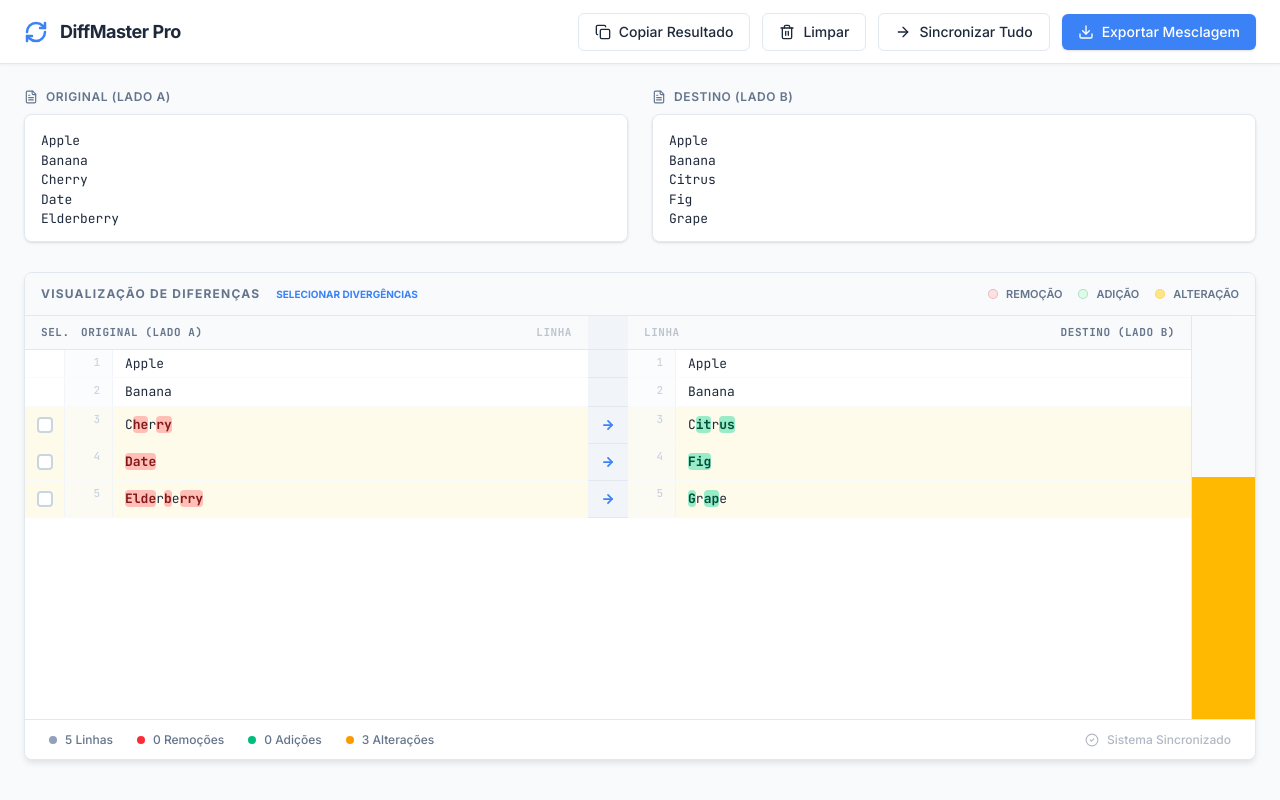
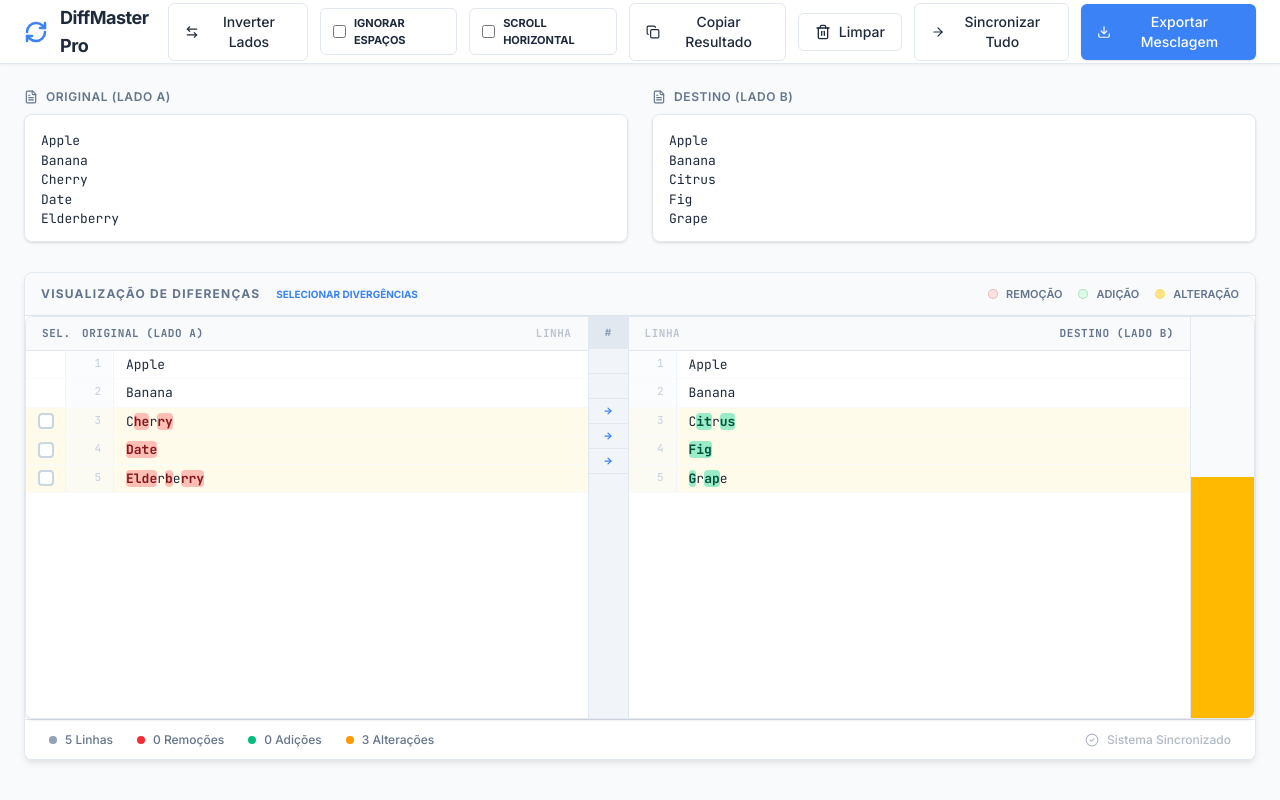
Before and after one commit to celantunes/DiffMaster-Pro, a React (Vite) app: page / in a window 1280 px wide. Built offline with nearby package versions, Linux system fonts and the light colour scheme.

Commit message:
feat: Introduce whitespace ignoring and UI improvements
Adds an option to ignore whitespace differences when comparing text. Also refactors and updates the UI with new icons and styling. The application title has been updated for better clarity.

```diff
--- a/index.html
+++ b/index.html
@@ -3,7 +3,7 @@
   <head>
     <meta charset="UTF-8" />
     <meta name="viewport" content="width=device-width, initial-scale=1.0" />
-    <title>DiffMaster Pro - Celantunes Tecnologia</title>
+    <title>My Google AI Studio App</title>
   </head>
   <body>
     <div id="root"></div>
--- a/metadata.json
+++ b/metadata.json
@@ -1,5 +1,5 @@
 {
-  "name": "CelAntunes - DiffMaster Pro",
+  "name": "DiffMaster Pro - CelAntunes",
   "description": "Ferramenta profissional de comparação e mesclagem de texto com equilíbrio geométrico e alinhamento visual.",
   "requestFramePermissions": [],
   "majorCapabilities": []
--- a/src/App.tsx
+++ b/src/App.tsx
@@ -15,7 +15,8 @@ import {
   Trash2,
   FileText,
   CheckCircle2,
-  RefreshCw
+  RefreshCw,
+  ArrowLeftRight
 } from 'lucide-react';
 import { motion, AnimatePresence } from 'motion/react';
 import confetti from 'canvas-confetti';
@@ -42,11 +43,26 @@ interface AlignedRow {
   id: string;
 }
 
-const CharacterDiff = ({ text1, text2, type }: { text1: string | null, text2: string | null, type: 'left' | 'right' }) => {
+const CharacterDiff = ({ text1, text2, type, ignoreWhitespace }: { text1: string | null, text2: string | null, type: 'left' | 'right', ignoreWhitespace: boolean }) => {
   const t1 = text1 || "";
   const t2 = text2 || "";
 
-  const diffs = useMemo(() => diffChars(t1, t2), [t1, t2]);
+  const diffs = useMemo(() => {
+    let result = diffChars(t1, t2);
+    if (ignoreWhitespace) {
+      // If ignoring whitespace, we filter out parts that are JUST whitespace and marked as added/removed
+      // But we should keep them if they are part of a larger change?
+      // Actually, if we want to "ignore" them, they should be treated as unchanged or just not highlighted.
+      // A better way is to normalize the text for comparison or filter results.
+      return result.filter(part => {
+        if ((part.added || part.removed) && part.value.trim() === "") {
+          return false;
+        }
+        return true;
+      });
+    }
+    return result;
+  }, [t1, t2, ignoreWhitespace]);
 
   return (
     <>
@@ -82,14 +98,34 @@ export default function App() {
   const [rightText, setRightText] = useState("Apple\nBanana\nCitrus\nFig\nGrape");
   const [isExporting, setIsExporting] = useState(false);
   const [isCopying, setIsCopying] = useState(false);
+  const [ignoreWhitespace, setIgnoreWhitespace] = useState(false);
+  const [horizontalScroll, setHorizontalScroll] = useState(false);
   const [selectedRowIds, setSelectedRowIds] = useState<Set<string>>(new Set());
 
   const scrollContainerRef = useRef<HTMLDivElement>(null);
+  const sideARef = useRef<HTMLDivElement>(null);
+  const sideBRef = useRef<HTMLDivElement>(null);
+  const railRef = useRef<HTMLDivElement>(null);
   const minimapRef = useRef<HTMLDivElement>(null);
+
+  // Synchronized scroll logic
+  const isSyncing = useRef(false);
+  const syncScroll = useCallback((e: React.UIEvent<HTMLDivElement>, source: 'A' | 'B' | 'rail') => {
+    if (isSyncing.current) return;
+    isSyncing.current = true;
+
+    const scrollTop = e.currentTarget.scrollTop;
+
+    if (source !== 'A' && sideARef.current) sideARef.current.scrollTop = scrollTop;
+    if (source !== 'B' && sideBRef.current) sideBRef.current.scrollTop = scrollTop;
+    if (source !== 'rail' && railRef.current) railRef.current.scrollTop = scrollTop;
+
+    isSyncing.current = false;
+  }, []);
 
   // Compute the diff and align rows
   const diffRows = useMemo(() => {
-    const changes = diffLines(leftText, rightText);
+    const changes = diffLines(leftText, rightText, { ignoreWhitespace });
     const rows: AlignedRow[] = [];
 
     let leftLineCounter = 1;
@@ -130,10 +166,22 @@ export default function App() {
           const lCont = removedLines[j] !== undefined ? removedLines[j] : null;
           const rCont = addedLines[j] !== undefined ? addedLines[j] : null;
 
+          let rowType: 'modified' | 'unchanged' | 'added' | 'removed' = 'modified';
+
+          // If ignoring whitespace, check if the change is only whitespace
+          if (ignoreWhitespace && lCont !== null && rCont !== null) {
+            if (lCont.trim() === rCont.trim()) {
+              rowType = 'unchanged';
+            }
+          }
+
+          if (lCont === null) rowType = 'added';
+          if (rCont === null) rowType = 'removed';
+
           rows.push({
             left: { content: lCont, lineNumber: lCont !== null ? leftLineCounter++ : null },
             right: { content: rCont, lineNumber: rCont !== null ? rightLineCounter++ : null },
-            type: 'modified',
+            type: rowType,
             id: `row-mod-${Math.random().toString(36).substring(2, 9)}`
           });
         }
@@ -145,10 +193,15 @@ export default function App() {
         if (lines[lines.length - 1] === '' && lines.length > 1) lines.pop();
 
         lines.forEach((line) => {
+          let rowType: 'removed' | 'unchanged' = 'removed';
+          if (ignoreWhitespace && line.trim() === "") {
+            rowType = 'unchanged';
+          }
+
           rows.push({
             left: { content: line, lineNumber: leftLineCounter++ },
             right: { content: null, lineNumber: null },
-            type: 'removed',
+            type: rowType,
             id: `row-rem-${Math.random().toString(36).substring(2, 9)}`
           });
         });
@@ -160,10 +213,15 @@ export default function App() {
         if (lines[lines.length - 1] === '' && lines.length > 1) lines.pop();
 
         lines.forEach((line) => {
+          let rowType: 'added' | 'unchanged' = 'added';
+          if (ignoreWhitespace && line.trim() === "") {
+            rowType = 'unchanged';
+          }
+
           rows.push({
             left: { content: null, lineNumber: null },
             right: { content: line, lineNumber: rightLineCounter++ },
-            type: 'added',
+            type: rowType,
             id: `row-add-${Math.random().toString(36).substring(2, 9)}`
           });
         });
@@ -172,7 +230,7 @@ export default function App() {
     }
 
     return rows;
-  }, [leftText, rightText]);
+  }, [leftText, rightText, ignoreWhitespace]);
 
   const handleMergeToRight = useCallback((row: AlignedRow) => {
     const leftContent = row.left.content;
@@ -252,17 +310,22 @@ export default function App() {
   };
 
   const handleMinimapClick = (e: React.MouseEvent<HTMLDivElement> | React.TouchEvent<HTMLDivElement>) => {
-    if (!scrollContainerRef.current || !minimapRef.current) return;
+    if (!sideARef.current || !minimapRef.current) return;
 
     const rect = minimapRef.current.getBoundingClientRect();
     const clientY = 'touches' in e ? e.touches[0].clientY : e.clientY;
     const clickY = clientY - rect.top;
     const percentage = clickY / rect.height;
 
-    const scrollHeight = scrollContainerRef.current.scrollHeight;
-    const clientHeight = scrollContainerRef.current.clientHeight;
+    const scrollHeight = sideARef.current.scrollHeight;
+    const clientHeight = sideARef.current.clientHeight;
 
-    scrollContainerRef.current.scrollTop = percentage * (scrollHeight - clientHeight);
+    const targetScroll = percentage * (scrollHeight - clientHeight);
+
+    // Trigger sync
+    if (sideARef.current) sideARef.current.scrollTop = targetScroll;
+    if (sideBRef.current) sideBRef.current.scrollTop = targetScroll;
+    if (railRef.current) railRef.current.scrollTop = targetScroll;
   };
 
   const handleMergeAllRaw = () => {
@@ -277,6 +340,12 @@ export default function App() {
   const clear = () => {
     setLeftText("");
     setRightText("");
+  };
+
+  const handleSwap = () => {
+    const temp = leftText;
+    setLeftText(rightText);
+    setRightText(temp);
   };
 
   const handleExport = () => {
@@ -313,6 +382,31 @@ export default function App() {
         </div>
 
         <div className="flex items-center gap-3">
+          <button
+            onClick={handleSwap}
+            className="btn px-4 py-2 border border-border-main rounded-md text-sm font-medium text-text-main bg-bg-secondary hover:bg-bg-primary transition-all flex items-center gap-2 cursor-pointer"
+            title="Inverter Lados (Swap)"
+          >
+            <ArrowLeftRight size={16} /> Inverter Lados
+          </button>
+          <label className="flex items-center gap-2 px-3 py-1.5 border border-border-main rounded-md text-[11px] font-bold uppercase transition-all hover:bg-bg-primary cursor-pointer">
+            <input
+              type="checkbox"
+              checked={ignoreWhitespace}
+              onChange={(e) => setIgnoreWhitespace(e.target.checked)}
+              className="accent-acc-blue"
+            />
+            Ignorar Espaços
+          </label>
+          <label className="flex items-center gap-2 px-3 py-1.5 border border-border-main rounded-md text-[11px] font-bold uppercase transition-all hover:bg-bg-primary cursor-pointer">
+            <input
+              type="checkbox"
+              checked={horizontalScroll}
+              onChange={(e) => setHorizontalScroll(e.target.checked)}
+              className="accent-acc-blue"
+            />
+            Scroll Horizontal
+          </label>
           <button
             onClick={handleCopyToClipboard}
             className="btn px-4 py-2 border border-border-main rounded-md text-sm font-medium text-text-main bg-bg-secondary hover:bg-bg-primary transition-all flex items-center gap-2 cursor-pointer"
@@ -353,7 +447,10 @@ export default function App() {
             <textarea
               value={leftText}
               onChange={(e) => setLeftText(e.target.value)}
-              className="w-full h-32 p-4 bg-bg-secondary border border-border-main rounded-lg font-mono text-[13px] focus:outline-none focus:ring-2 focus:ring-acc-blue/20 focus:border-acc-blue transition-all resize-none shadow-sm"
+              className={cn(
+                "w-full h-32 p-4 bg-bg-secondary border border-border-main rounded-lg font-mono text-[13px] focus:outline-none focus:ring-2 focus:ring-acc-blue/20 focus:border-acc-blue transition-all resize-none shadow-sm",
+                horizontalScroll ? "whitespace-pre overflow-x-auto" : "whitespace-pre-wrap"
+              )}
               placeholder="Cole o texto original aqui..."
             />
           </div>
@@ -364,7 +461,10 @@ export default function App() {
             <textarea
               value={rightText}
               onChange={(e) => setRightText(e.target.value)}
-              className="w-full h-32 p-4 bg-bg-secondary border border-border-main rounded-lg font-mono text-[13px] focus:outline-none focus:ring-2 focus:ring-acc-blue/20 focus:border-acc-blue transition-all resize-none shadow-sm"
+              className={cn(
+                "w-full h-32 p-4 bg-bg-secondary border border-border-main rounded-lg font-mono text-[13px] focus:outline-none focus:ring-2 focus:ring-acc-blue/20 focus:border-acc-blue transition-all resize-none shadow-sm",
+                horizontalScroll ? "whitespace-pre overflow-x-auto" : "whitespace-pre-wrap"
+              )}
               placeholder="Cole a versão para comparar aqui..."
             />
           </div>
@@ -410,45 +510,38 @@ export default function App() {
             </div>
           </div>
 
-          <div className="flex-1 flex overflow-hidden relative">
+          <div className="flex-1 flex overflow-hidden relative border border-border-main rounded-lg shadow-sm">
+            <div className="flex-1 flex min-w-0 bg-white overflow-hidden">
+              {/* Lado A Column */}
               <div
-              ref={scrollContainerRef}
-              className="overflow-auto flex-1 font-mono text-[13px] line-height-[1.6] scroll-smooth"
+                ref={sideARef}
+                onScroll={e => syncScroll(e, 'A')}
+                className="flex-1 basis-0 min-w-0 overflow-auto font-mono text-[13px] line-height-[1.6] border-r border-border-main hide-v-scroll"
               >
-              <div className="grid grid-cols-[1fr_40px_1fr] min-w-[800px] border-collapse relative">
-                {/* Header row */}
-                <div className="sticky top-0 bg-bg-primary border-b border-border-main p-2 px-4 flex items-center justify-between z-10 text-[11px] font-bold text-text-muted uppercase tracking-wider">
+                <div className="sticky top-0 bg-bg-primary border-b border-border-main p-2 px-4 flex items-center justify-between z-10 text-[11px] font-bold text-text-muted uppercase tracking-wider w-full min-w-fit">
                   <div className="flex items-center gap-4">
                     <span className="w-6 shrink-0">Sel.</span>
                     <span>ORIGINAL (LADO A)</span>
                   </div>
                   <span className="opacity-40">Linha</span>
                 </div>
-                <div className="sticky top-0 bg-slate-100 border-b border-border-main z-20"></div>
-                <div className="sticky top-0 bg-bg-primary border-b border-border-main p-2 px-4 flex items-center justify-between z-10 text-[11px] font-bold text-text-muted uppercase tracking-wider">
-                  <span className="opacity-40">Linha</span>
-                  <span>DESTINO (LADO B)</span>
-                </div>
-
-                {/* Diff rows */}
-                <AnimatePresence initial={false}>
+                <div className="min-w-fit w-full">
                   {diffRows.map((row) => (
-                    <React.Fragment key={row.id}>
-                      {/* Left Column */}
                     <motion.div
+                      key={`left-${row.id}`}
                       layout
                       initial={{ opacity: 0 }}
                       animate={{ opacity: 1 }}
                       onClick={() => toggleRowSelection(row.id, row.type !== 'unchanged')}
                       className={cn(
-                          "flex items-stretch border-b border-slate-50 cursor-pointer transition-colors",
+                        "flex items-stretch border-b border-slate-50 cursor-pointer transition-colors w-full",
                         row.type === 'removed' ? "bg-acc-red/50 hover:bg-acc-red/70" :
                         row.type === 'modified' ? "bg-amber-50 hover:bg-amber-100" :
                         "bg-white hover:bg-slate-50",
                         selectedRowIds.has(row.id) && "ring-2 ring-acc-blue ring-inset z-10"
                       )}
                     >
-                        <div className="w-10 flex items-center justify-center shrink-0 border-r border-slate-100">
+                      <div className="w-10 flex items-center justify-center shrink-0 border-r border-slate-100 py-1">
                         {row.type !== 'unchanged' && (
                           <div className={cn(
                             "w-4 h-4 border-2 rounded transition-all flex items-center justify-center",
@@ -464,36 +557,64 @@ export default function App() {
                       )}>
                         {row.left.lineNumber || ''}
                       </div>
-                        <div className="flex-1 px-3 py-1 min-h-[24px] break-all whitespace-pre-wrap flex items-center">
+                      <div className={cn(
+                        "flex-1 px-3 py-1 min-h-[24px] flex items-center pr-10",
+                        horizontalScroll ? "whitespace-pre overflow-visible" : "whitespace-pre-wrap break-all"
+                      )}>
                         <span className={cn(row.type === 'removed' && "text-acc-red-dark")}>
                           {row.type === 'modified' ? (
-                              <CharacterDiff text1={row.left.content} text2={row.right.content} type="left" />
+                            <CharacterDiff text1={row.left.content} text2={row.right.content} type="left" ignoreWhitespace={ignoreWhitespace} />
                           ) : (
                             row.left.content === null ? '' : row.left.content
                           )}
                         </span>
                       </div>
                     </motion.div>
+                  ))}
+                </div>
+              </div>
 
-                      {/* Middle rail / Actions */}
-                      <div className="flex flex-col items-center justify-center bg-slate-100 border-b border-slate-200 py-1">
+              {/* Middle Rail Column */}
+              <div
+                ref={railRef}
+                className="w-[40px] bg-slate-100 border-r border-border-main overflow-hidden shrink-0 flex-shrink-0"
+              >
+                <div className="sticky top-0 bg-slate-200 border-b border-border-main z-10 h-8 flex items-center justify-center">
+                  <span className="text-[10px] font-bold text-slate-400">#</span>
+                </div>
+                {diffRows.map((row) => (
+                  <div key={`rail-${row.id}`} className="h-[25px] flex items-center justify-center border-b border-slate-200 bg-slate-100">
                     {row.type !== 'unchanged' && (
                       <button
                         onClick={() => handleMergeToRight(row)}
-                            className="w-7 h-7 flex items-center justify-center text-acc-blue hover:bg-acc-blue hover:text-white rounded-full transition-all cursor-pointer"
+                        className="w-5 h-5 flex items-center justify-center text-acc-blue hover:bg-acc-blue hover:text-white rounded-full transition-all cursor-pointer"
                       >
-                            <ArrowRight size={14} strokeWidth={3} />
+                        <ArrowRight size={10} strokeWidth={3} />
                       </button>
                     )}
                   </div>
+                ))}
+              </div>
 
-                      {/* Right Column */}
+              {/* Lado B Column */}
+              <div
+                ref={sideBRef}
+                onScroll={e => syncScroll(e, 'B')}
+                className="flex-1 basis-0 min-w-0 overflow-auto font-mono text-[13px] line-height-[1.6]"
+              >
+                <div className="sticky top-0 bg-bg-primary border-b border-border-main p-2 px-4 flex items-center justify-between z-10 text-[11px] font-bold text-text-muted uppercase tracking-wider w-full min-w-fit">
+                  <span className="opacity-40">Linha</span>
+                  <span>DESTINO (LADO B)</span>
+                </div>
+                <div className="min-w-fit w-full">
+                  {diffRows.map((row) => (
                     <motion.div
+                      key={`right-${row.id}`}
                       layout
                       initial={{ opacity: 0 }}
                       animate={{ opacity: 1 }}
                       className={cn(
-                          "flex items-stretch border-b border-slate-50",
+                        "flex items-stretch border-b border-slate-50 w-full",
                         row.type === 'added' ? "bg-acc-green/50" :
                         row.type === 'modified' ? "bg-amber-50" :
                         "bg-white"
@@ -505,27 +626,29 @@ export default function App() {
                       )}>
                         {row.right.lineNumber || ''}
                       </div>
-                        <div className="flex-1 px-3 py-1 min-h-[24px] break-all whitespace-pre-wrap flex items-center">
+                      <div className={cn(
+                        "flex-1 px-3 py-1 min-h-[24px] flex items-center pr-10",
+                        horizontalScroll ? "whitespace-pre overflow-visible" : "whitespace-pre-wrap break-all"
+                      )}>
                         <span className={cn(row.type === 'added' && "text-acc-green-dark")}>
                           {row.type === 'modified' ? (
-                              <CharacterDiff text1={row.left.content} text2={row.right.content} type="right" />
+                            <CharacterDiff text1={row.left.content} text2={row.right.content} type="right" ignoreWhitespace={ignoreWhitespace} />
                           ) : (
                             row.right.content === null ? '' : row.right.content
                           )}
                         </span>
                       </div>
                     </motion.div>
-                    </React.Fragment>
                   ))}
-                </AnimatePresence>
+                </div>
+              </div>
 
               {diffRows.length === 0 && (
-                  <div className="col-span-3 p-16 flex flex-col items-center justify-center text-text-muted opacity-40">
+                <div className="absolute inset-0 flex flex-col items-center justify-center text-text-muted opacity-40 bg-white z-20">
                   <Copy size={64} strokeWidth={1.5} className="mb-4" />
                   <p className="font-semibold text-lg uppercase tracking-tight">Nenhum dado detectado</p>
                 </div>
               )}
-              </div>
             </div>
 
             {/* Minimap Sidebar */}
```
Also changed, not shown: src/index.css (+16 -0 lines). Lines whose indentation alone changed are shown as unchanged.
